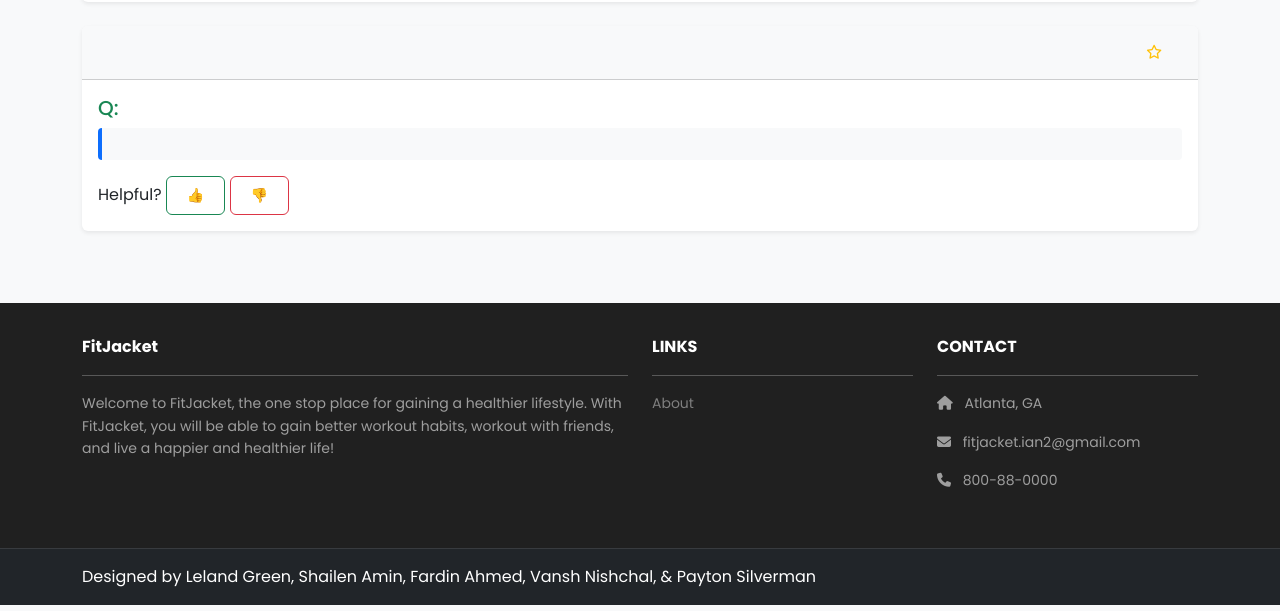
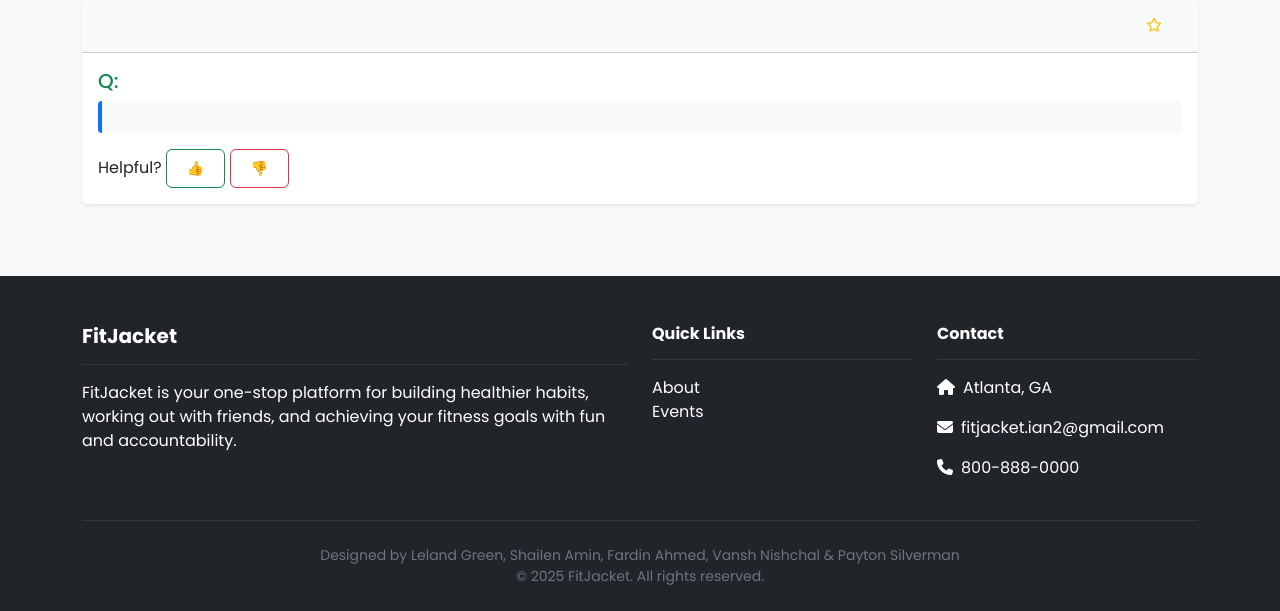
Before and after one commit to shailenamin/FitJacket, a Django app: template ai_coach/templates/ai_coach/history.html in a window 1280 px wide. Shown: the part 2023-2634 px from the top of the page. Run offline with Django 3.2, Linux system fonts and the light colour scheme; the template is opened without the code that fills it: values that come from a table or form of the project are taken from there, others are empty; some libraries are stand-ins or nearby versions.

Commit message:
Revert "Merge branch 'workout-logs-v1'"
This reverts commit 4ed5f918e27b26a6e7f597476d5b8176aa697410, reversing
changes made to 78f6f0460ec0540f6796baba91e31a6786dab4ac.

```diff
--- a/FitJacket/templates/base.html
+++ b/FitJacket/templates/base.html
@@ -4,19 +4,41 @@
   <head>
     <title>{{ template_data.title }}</title>
     <link href="https://cdn.jsdelivr.net/npm/bootstrap@5.3.3/dist/css/bootstrap.min.css" rel="stylesheet" crossorigin="anonymous">
-    <link rel="stylesheet" href="https://cdnjs.cloudflare.com/ajax/libs/font-awesome/6.1.1/css/all.min.css">
+    <link rel="stylesheet" href="https://cdnjs.cloudflare.com/ajax/libs/font-awesome/6.4.0/css/all.min.css">
     <link href="https://fonts.googleapis.com/css2?family=Poppins:wght@300;400;500;600;700&display=swap" rel="stylesheet">
-    <script src="https://cdn.jsdelivr.net/npm/bootstrap@5.3.3/dist/js/bootstrap.bundle.min.js"crossorigin="anonymous"></script>
+    <script src="https://cdn.jsdelivr.net/npm/bootstrap@5.3.3/dist/js/bootstrap.bundle.min.js" crossorigin="anonymous"></script>
     <link rel="stylesheet" type="text/css" href="{% static 'css/style.css' %}">
     <meta name="viewport" content="width=device-width, initial-scale=1" />
+    <style>
+      .navbar-nav .nav-link:hover,
+      .navbar-nav .nav-link.active {
+        color: #0d6efd !important;
+      }
+      .navbar-brand img:hover {
+        transform: scale(1.05);
+        transition: transform 0.3s ease;
+      }
+    </style>
   </head>
 
   <body>
+    <!-- Success / Error Messages -->
+    {% if messages %}
+      <div class="container mt-4">
+        {% for message in messages %}
+          <div class="alert alert-{{ message.tags }} alert-dismissible fade show" role="alert">
+            {{ message }}
+            <button type="button" class="btn-close" data-bs-dismiss="alert" aria-label="Close"></button>
+          </div>
+        {% endfor %}
+      </div>
+    {% endif %}
+
     <!-- Header -->
-    <nav class="p-3 navbar navbar-dark bg-dark navbar-expand-lg">
+    <nav class="navbar navbar-dark bg-dark navbar-expand-lg sticky-top shadow-sm py-2m">
       <div class="container">
         <a class="navbar-brand" href="{% url 'home.index' %}">
-          <img src="{% static 'img/logo.png' %}" alt="logo" height="40" />
+          <img src="{% static 'img/fitjacketlogo.png' %}" style="height:100px; width:auto;" alt="logo" />
         </a>
         <button class="navbar-toggler" type="button" data-bs-toggle="collapse" data-bs-target="#navbarNavAltMarkup"
           aria-controls="navbarNavAltMarkup" aria-expanded="false" aria-label="Toggle navigation">
@@ -24,16 +46,26 @@
         </button>
         <div class="collapse navbar-collapse" id="navbarNavAltMarkup">
           <div class="navbar-nav ms-auto navbar-ml">
-            <a class="nav-link" href="{% url 'home.about' %}">About</a>
-            <a class="nav-link" href="{% url 'events.about' %}">Events</a>
+            <a class="nav-link {% if request.path == '/about/' %}active{% endif %}" href="{% url 'home.about' %}" aria-current="{% if request.path == '/about/' %}page{% endif %}">About</a>
+            <a class="nav-link {% if request.path == '/events/' %}active{% endif %}" href="{% url 'events.about' %}" aria-current="{% if request.path == '/events/' %}page{% endif %}">Events</a>
+            <a class="nav-link" href="{% url 'ai_coach:home' %}">AI Coach</a>
             <div class="vr bg-white mx-2 d-none d-lg-block"></div>
             {% if user.is_authenticated %}
-            <a class="nav-link" href="{% url 'Dashboard' %}">Dashboard</a>
-            <a class="nav-link" href="{% url 'accounts.logout' %}">Logout ({{ user.username }})</a>
+              <a class="nav-link {% if request.path == '/dashboard/' %}active{% endif %}" href="{% url 'Dashboard' %}" aria-current="{% if request.path == '/dashboard/' %}page{% endif %}">Dashboard</a>
               <a class="nav-link" href="{% url 'friends:userList' %}">Friends/Workout Groups</a>
+              <a class="nav-link" href="{% url 'strava.import' %}">Strava Integration</a>
               {% if is_admin %}
                 <a class="nav-link" href="{% url 'administratorPanel.emailUsers' %}">Email Users</a>
               {% endif %}
+              <li class="nav-item dropdown">
+                <a class="nav-link dropdown-toggle" href="#" role="button" data-bs-toggle="dropdown">
+                  <i class="bi bi-person-circle me-1"></i> {{ user.username }}
+                </a>
+                <ul class="dropdown-menu dropdown-menu-end">
+                  <li><a class="dropdown-item" href="{% url 'Dashboard' %}">Dashboard</a></li>
+                  <li><a class="dropdown-item" href="{% url 'accounts.logout' %}">Logout</a></li>
+                </ul>
+              </li>
             {% else %}
               <a class="nav-link" href="{% url 'accounts.login' %}">Login</a>
               <a class="nav-link" href="{% url 'accounts.signup' %}">Sign Up</a>
@@ -56,38 +88,39 @@
     </div>
 
     <!-- Footer -->
-    <section class="p-3 ms-footer d-flex d-none d-md-block">
+    <!-- Footer -->
+    <footer class="bg-dark text-white pt-5 pb-4 mt-auto">
       <div class="container">
-        <div class="row mt-3 text-white">
-          <div class="col-md-6 col-lg-6 col-xl-6 mx-auto mb-4">
-            <b>FitJacket</b>
-            <hr />
-            <p>Welcome to FitJacket, the one stop place for gaining a healthier lifestyle. With FitJacket, you will be able to
-            gain better workout habits, workout with friends, and live a happier and healthier life!</p>
+        <div class="row g-4">
+          <div class="col-md-6">
+            <h5 class="fw-bold">FitJacket</h5>
+            <hr class="border-secondary">
+            <p>FitJacket is your one-stop platform for building healthier habits, working out with friends, and achieving your fitness goals with fun and accountability.</p>
           </div>
-          <div class="col-md-3 col-lg-3 col-xl-3 mx-auto mb-4">
-            <b>LINKS</b>
-            <hr />
-            <p><a class="nav-link" href="{% url 'home.about' %}">About</a></p>
+          <div class="col-md-3">
+            <h6 class="fw-bold">Quick Links</h6>
+            <hr class="border-secondary">
+            <ul class="list-unstyled">
+              <li><a href="{% url 'home.about' %}" class="text-white text-decoration-none">About</a></li>
+              <li><a href="{% url 'events.about' %}" class="text-white text-decoration-none">Events</a></li>
+            </ul>
           </div>
-          <div class="col-md-3 col-lg-3 col-xl-3 mx-auto mb-4">
-            <b>CONTACT</b>
-            <hr />
-            <p><i class="fas fa-home me-2"></i> Atlanta, GA</p>
-            <p><i class="fas fa-envelope me-2"></i> fitjacket.ian2@gmail.com</p>
-            <p><i class="fas fa-phone me-2"></i> 800-88-0000</p>
+          <div class="col-md-3">
+            <h6 class="fw-bold">Contact</h6>
+            <hr class="border-secondary">
+            <p><i class="fas fa-home me-2"></i>Atlanta, GA</p>
+            <p><i class="fas fa-envelope me-2"></i>fitjacket.ian2@gmail.com</p>
+            <p><i class="fas fa-phone me-2"></i>800-888-0000</p>
           </div>
         </div>
-      </div>
-    </section>
-    <section class="p-3 ms-footer-bottom bg-dark">
-      <div class="container d-flex justify-content-between">
-        <div class="me-5 text-white">
-          <span>Designed by Leland Green, Shailen Amin, Fardin Ahmed, Vansh Nishchal, & Payton Silverman</a>
-          </span>
+        <hr class="border-secondary my-4">
+        <div class="text-center small" style="color: #6c757d;">
+          Designed by Leland Green, Shailen Amin, Fardin Ahmed, Vansh Nishchal & Payton Silverman<br>
+          © 2025 FitJacket. All rights reserved.
         </div>
       </div>
-    </section>
+    </footer>
+
     <!-- Footer -->
   </body>
 </html>
--- a/administratorPanel/urls.py
+++ b/administratorPanel/urls.py
@@ -1,7 +1,6 @@
 from django.urls import path
 from . import views
+
 urlpatterns = [
     path('admin-panel/', views.emailUsers, name='administratorPanel.emailUsers'),
-    path('warn-streaks/', views.warnUsersAboutStreaks, name='warn-streaks'),
-
 ]
--- a/dashboard/admin.py
+++ b/dashboard/admin.py
@@ -1,7 +1,3 @@
 from django.contrib import admin
 
 # Register your models here.
-from .models import Profile
-from django.contrib import admin
-
-admin.site.register(Profile)
--- a/workoutlogs/urls.py
+++ /dev/null
@@ -1,6 +0,0 @@
-from django.urls import path
-from . import views
-
-urlpatterns = [
-    path('', views.workout_logs, name='workout_logs'),
-]
```
Also changed, not shown: FitJacket/templates/workoutlogs/workout_logs.html (deleted, +0 -50 lines), administratorPanel/views.py (+0 -39 lines). Lines whose indentation alone changed are shown as unchanged.
